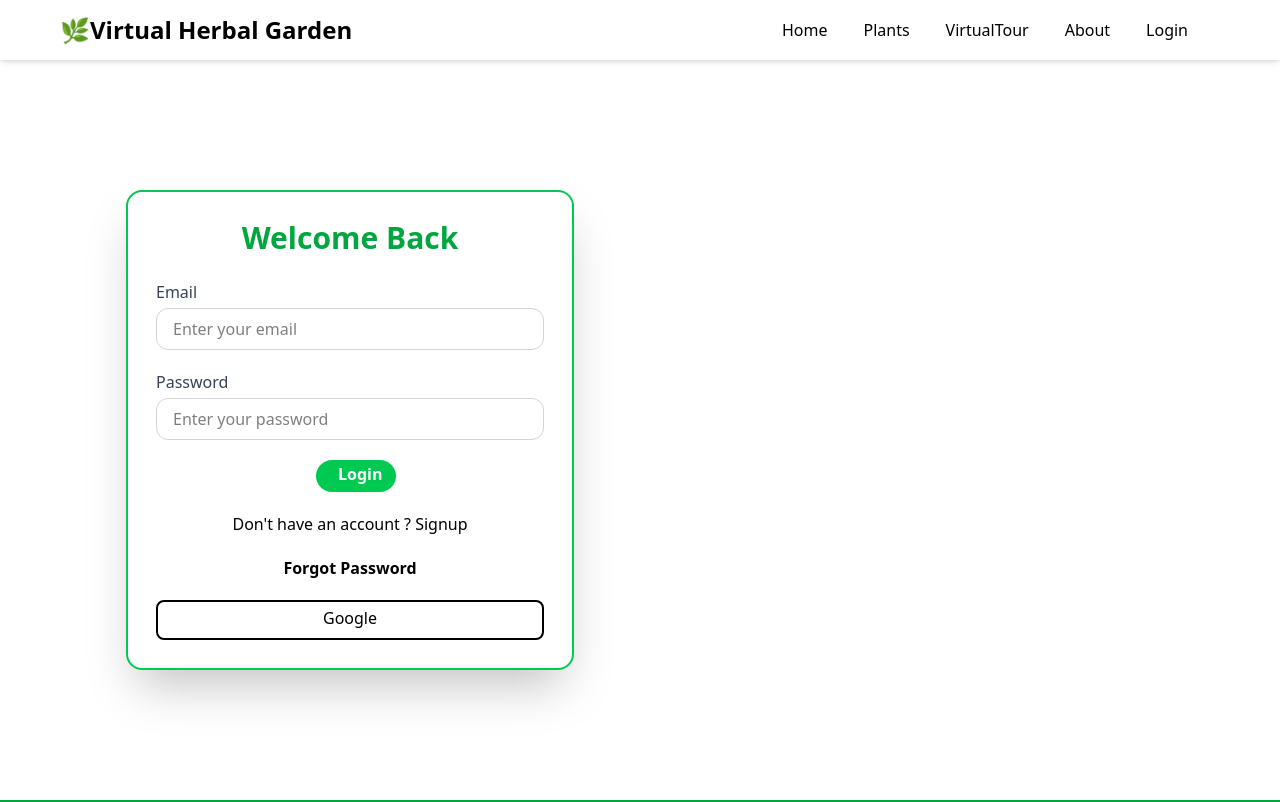
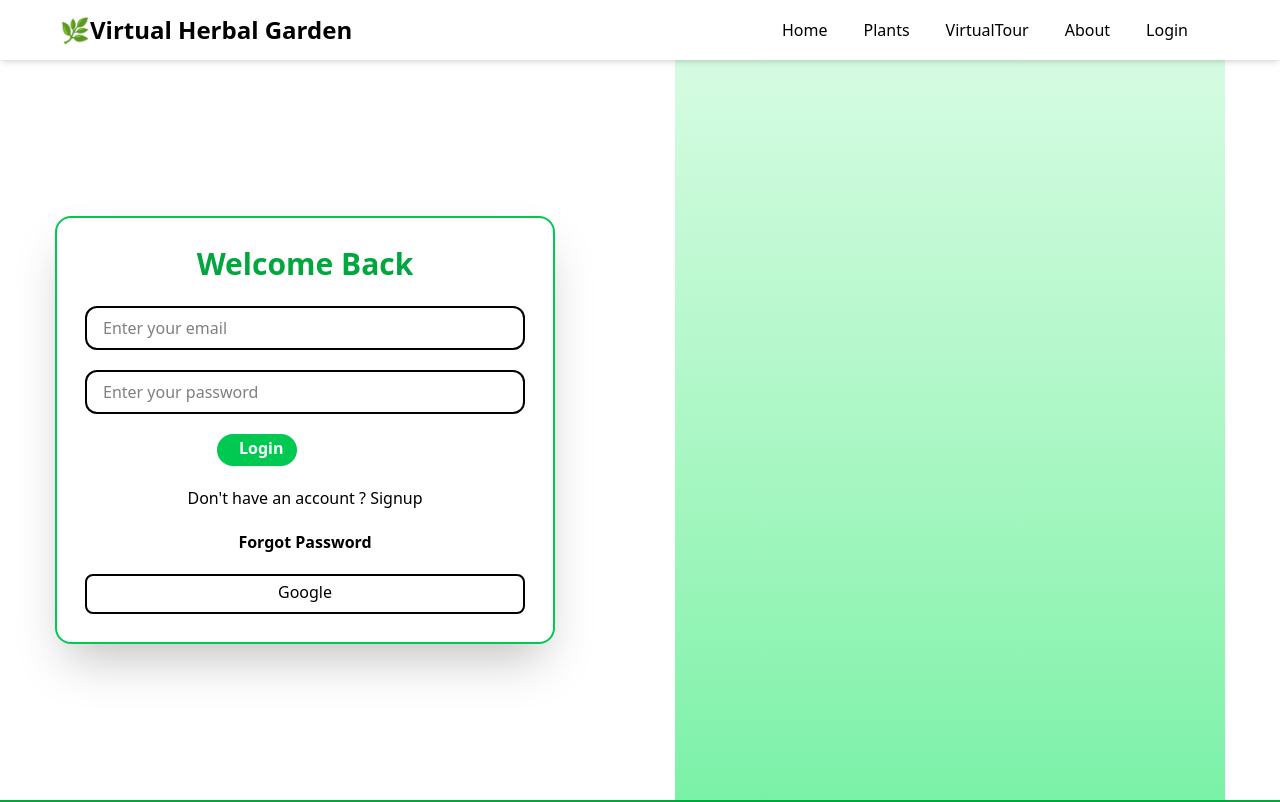
Before and after one commit to Anas2604-web/Verbal-Garden, a React (Vite) app: page /login in a window 1280 px wide. Shown: the top 802 px of the page. Built offline with nearby package versions, Linux system fonts and the light colour scheme.

Commit message:
login background

```diff
--- a/src/Components/login.jsx
+++ b/src/Components/login.jsx
@@ -7,34 +7,34 @@ export default function Login() {
         <>
         <Navbar/>
         <div className="min-h-screen bg-white flex items-center justify-center">
-            <div className="mt-15 border-2 border-green-500 felx-1 shadow-2xl rounded-2xl p-7 w-full max-w-md mr-145">
+            <div className="mt-15 border-2 border-green-500 shadow-2xl rounded-2xl p-7 w-[500px] mr-30 ">
                 <h1 className="text-3xl font-bold text-center text-green-600 mb-6">Welcome Back</h1>
                 <form method="POST" className="space-y-5">
                     <div>
-                        <label className="block text-gray-700 mb-1 font-medium">Email</label>
+                        {/* <label className="block text-gray-700 mb-1 font-medium">Email</label> */}
                         <input
                             type="text"
                             name="username"
                             placeholder="Enter your email"
                             required
-                            className="text-black w-full px-4 py-2 border border-gray-300 rounded-xl focus:outline-none focus:ring-2 focus:ring-green-400"
+                            className="text-black w-full px-4 py-2 border-2 rounded-xl focus:outline-none focus:ring-2 focus:ring-green-400"
                         />
                     </div>
 
                     <div>
-                        <label className="block text-gray-700 mb-1 font-medium">Password</label>
+                        {/* <label className="block text-gray-700 mb-1 font-medium">Password</label> */}
                         <input
                             type="password"
                             name="password"
                             placeholder="Enter your password"
                             required
-                            className="text-black w-full px-4 py-2 border border-gray-300 rounded-xl focus:outline-none focus:ring-2 focus:ring-green-400"
+                            className="text-black w-full px-4 py-2 border-2 rounded-xl focus:outline-none focus:ring-2 focus:ring-green-400"
                         />
                     </div>
 
 
-                    <div className="bg-green-500 rounded-2xl w-20 h-8 ml-40">
-                        <Link><button className="pl-5.5 pt-0.5 text-white font-bold">Login</button></Link>
+                    <div className="bg-green-500 w-20 rounded-2xl h-8 ml-33">
+                        <Link to="d"><button className="pl-5.5 pt-0.5 text-white font-bold">Login</button></Link>
                     </div>
 
 
@@ -53,6 +53,14 @@ export default function Login() {
                     </div>
                 </form>
             </div>
+
+
+            {/* image */}
+            <div className="bg-gradient-to-b from-green-100 to-green-300 w-[550px] min-h-screen">
+                <div className="">
+                    <h1>hello</h1>
+                </div>
+            </div>
         </div>
 
         {/* footer */}
--- a/src/pages/PlantList.jsx
+++ b/src/pages/PlantList.jsx
@@ -23,7 +23,7 @@ const PlantList = () => {
 
       <div className="mt-1 pt-14 w-cover bg-green-400 h-[1770px]"> {/* Add enough top padding to clear navbar */}
         {/* Sticky Search Header */}
-        <div className="fixed w-full bg-green-400 bg-no-repeat bg-cover h-27 pl-23">
+        <div className="fixed w-full bg-green-300 bg-no-repeat bg-cover h-27 pl-23">
           <h1 className="text-green-950 text-2xl font-bold mb-3 pt-3 ">All Plants</h1>
           <SearchBar
             searchTerm={searchTerm}
```
